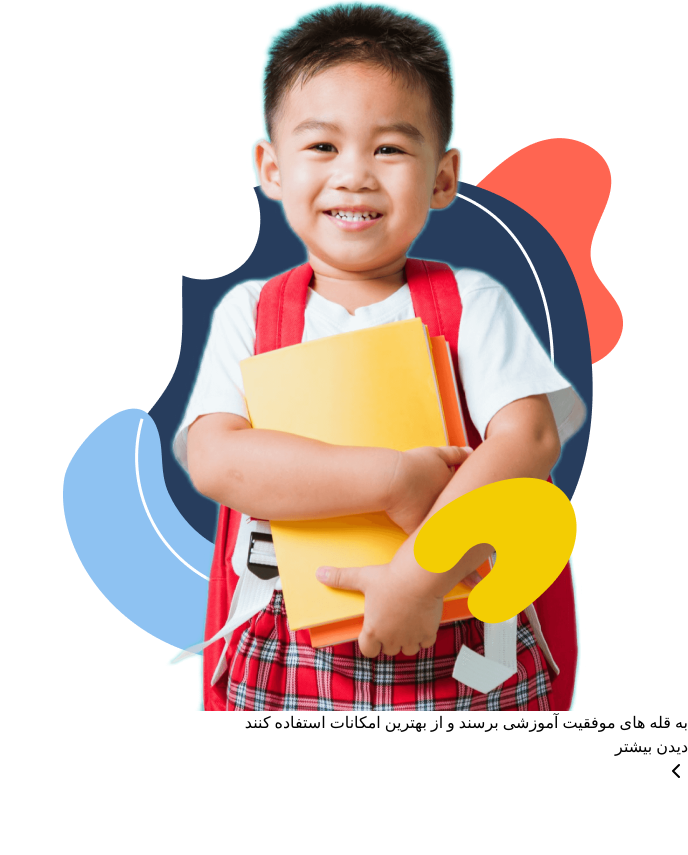
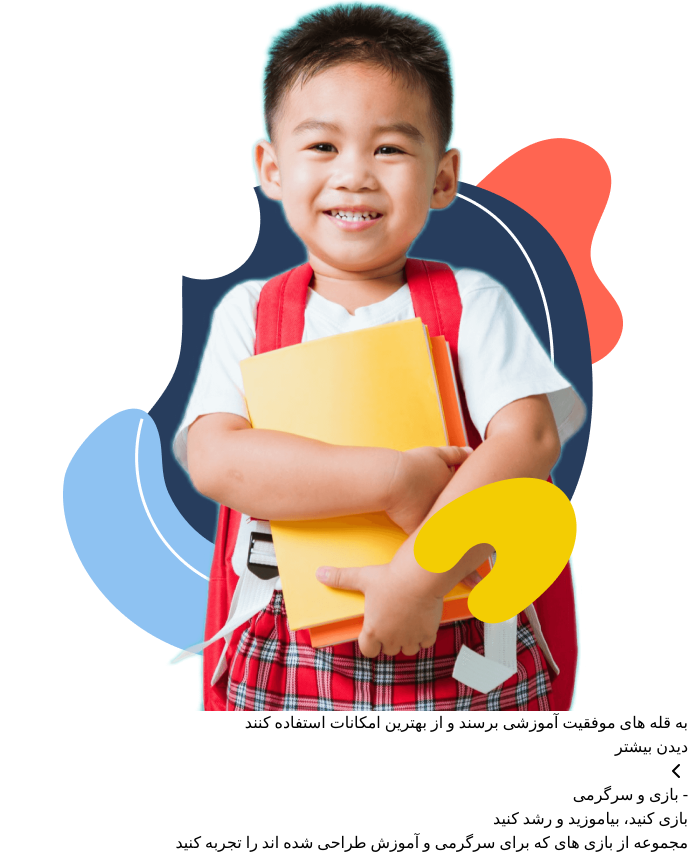
Before and after one commit to amirhussainnaweed/Etihad, a React (Vite) app: page / in a window 1280 px wide. Shown: the part 10739-11594 px from the top of the page, without its empty margins (592-1280 px from the left). Before the commit the page ends 11522 px from the top, so only its background shows below. Built offline with nearby package versions, Linux system fonts and the light colour scheme.

Commit message:
feat: created games section

```diff
--- a/src/App.jsx
+++ b/src/App.jsx
@@ -5,6 +5,7 @@ import Part from "./Part";
 import Quality from "./Quality";
 import Partners from "./Partners";
 import WeOffer from "./WeOffer";
+import Games from "./Games";
 
 function App() {
   const [showMenu, setShowMenu] = useState(false);
@@ -27,6 +28,7 @@ function App() {
       <Quality />
       <Partners />
       <WeOffer />
+      <Games />
     </div>
   );
 }
--- /dev/null
+++ b/src/Games.jsx
@@ -0,0 +1,17 @@
+import React from "react";
+
+const Games = () => {
+  return (
+    <div
+      dir="rtl"
+      className="gap-6 flex flex-col flex-wrap mx-auto px-10 lg:px-4 pb-20 pt-20 max-w-7xl"
+    >
+        <p className="font-semibold text-orange-500"> - بازی و سرگرمی</p>
+        <p className="font-bold text-4xl">بازی کنید، بیاموزید <span className="text-orange-500">و رشد کنید</span></p>
+        <p className="font-semibold">مجموعه از بازی های که برای سرگرمی و آموزش طراحی شده اند را تجربه کنید</p>
+
+    </div>
+  );
+};
+
+export default Games;
```
